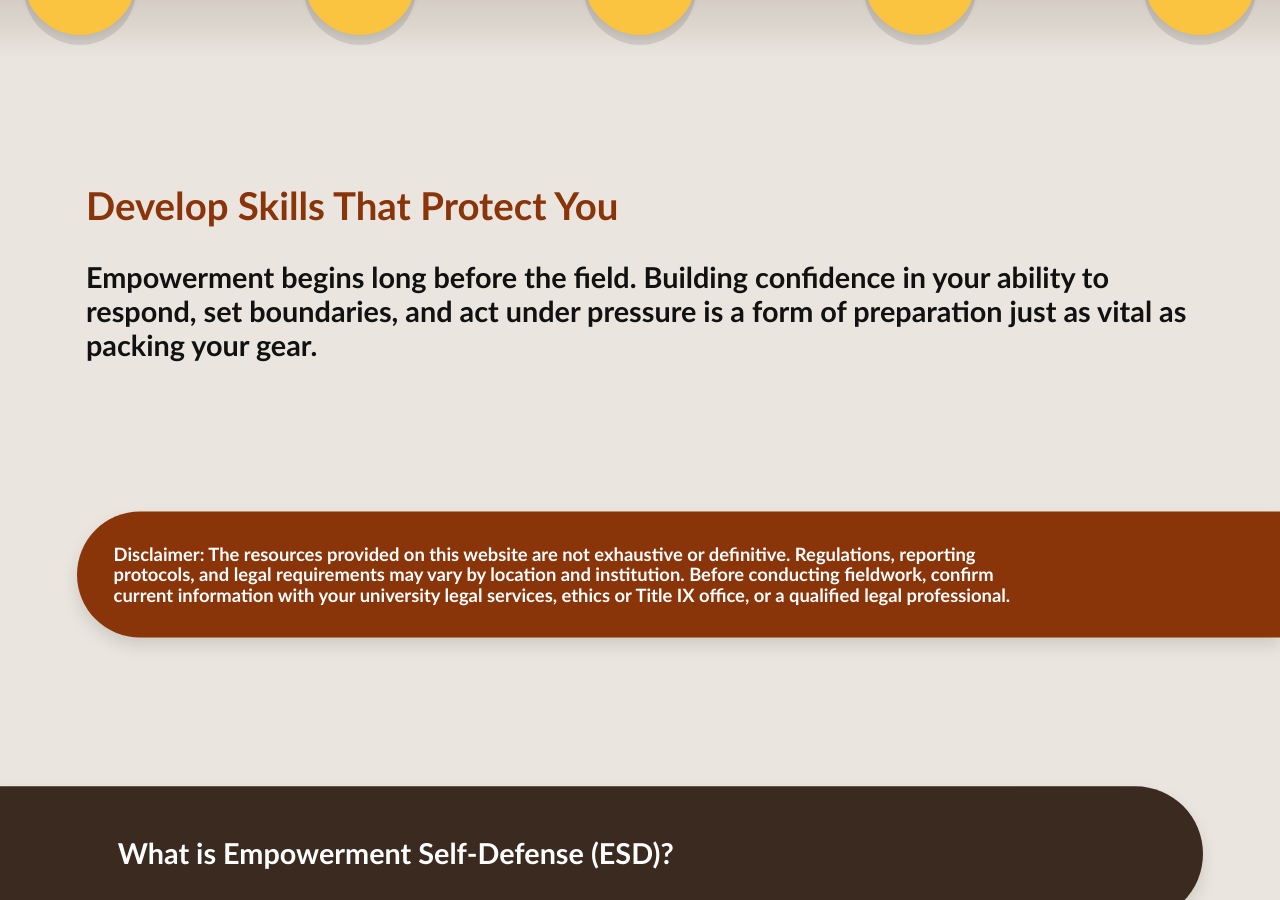
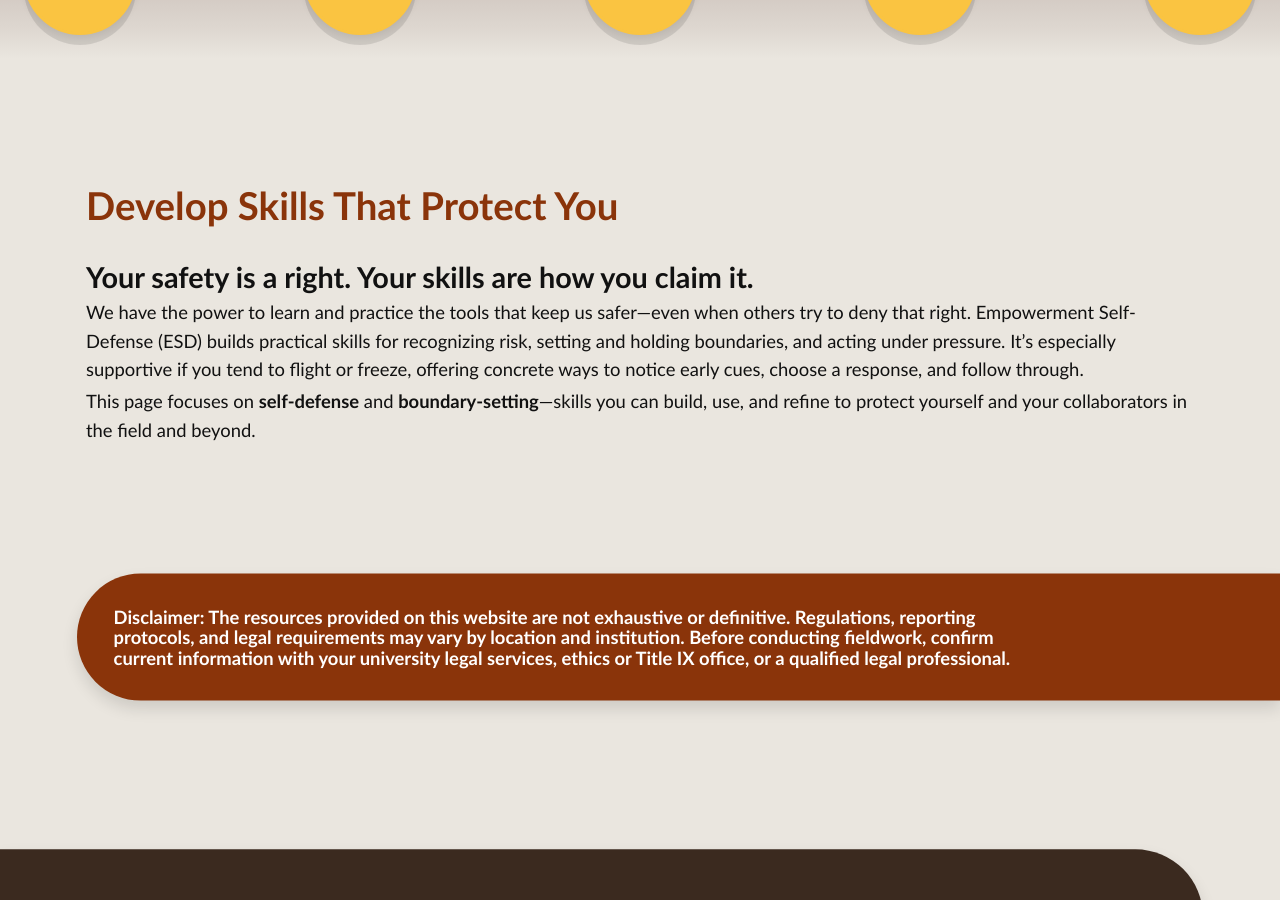
Before and after one commit to AnthroSafetyWarrior/GoldenTrowelProject, a Jekyll site: the page built from _pages/selfdefense.html, in a window 1280 px wide and 900 px high, scrolled down 575 px. Built offline with Jekyll 4.4.1, drawn with Linux system fonts in a browser that asks for light colours.

Commit message:
updating name

```diff
--- a/_pages/selfdefense.html
+++ b/_pages/selfdefense.html
@@ -14,9 +14,17 @@ hero_tint: .40
     <h1><strong>Develop Skills That Protect You</strong></h1>
     <br>
     <h2 style="font-weight:600;">
-      Empowerment begins long before the field. Building confidence in your ability to respond, set boundaries, and act under pressure is a form of preparation just as vital as packing your gear.
-    </h2>
-    <br>
+      Your safety is a right. Your skills are how you claim it.</h2>
+ <p>
+      We have the power to learn and practice the tools that keep us safer—even when others try to deny that right.
+      Empowerment Self-Defense (ESD) builds practical skills for recognizing risk, setting and holding boundaries, and
+      acting under pressure. It’s especially supportive if you tend to flight or freeze, offering concrete ways to
+      notice early cues, choose a response, and follow through.
+    </p>
+    <p>
+      This page focuses on <strong>self-defense</strong> and <strong>boundary-setting</strong>—skills you can build,
+      use, and refine to protect yourself and your collaborators in the field and beyond.
+    </p>
   </div>
 </section>
 
```
